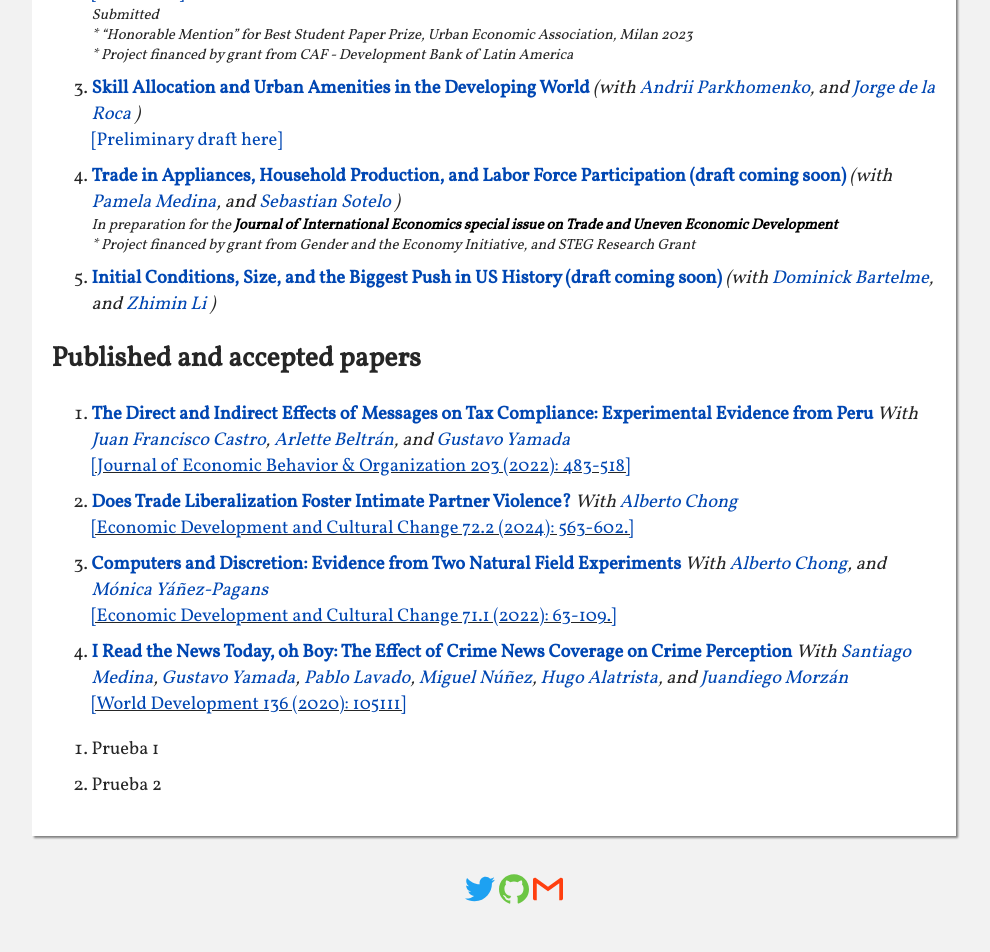
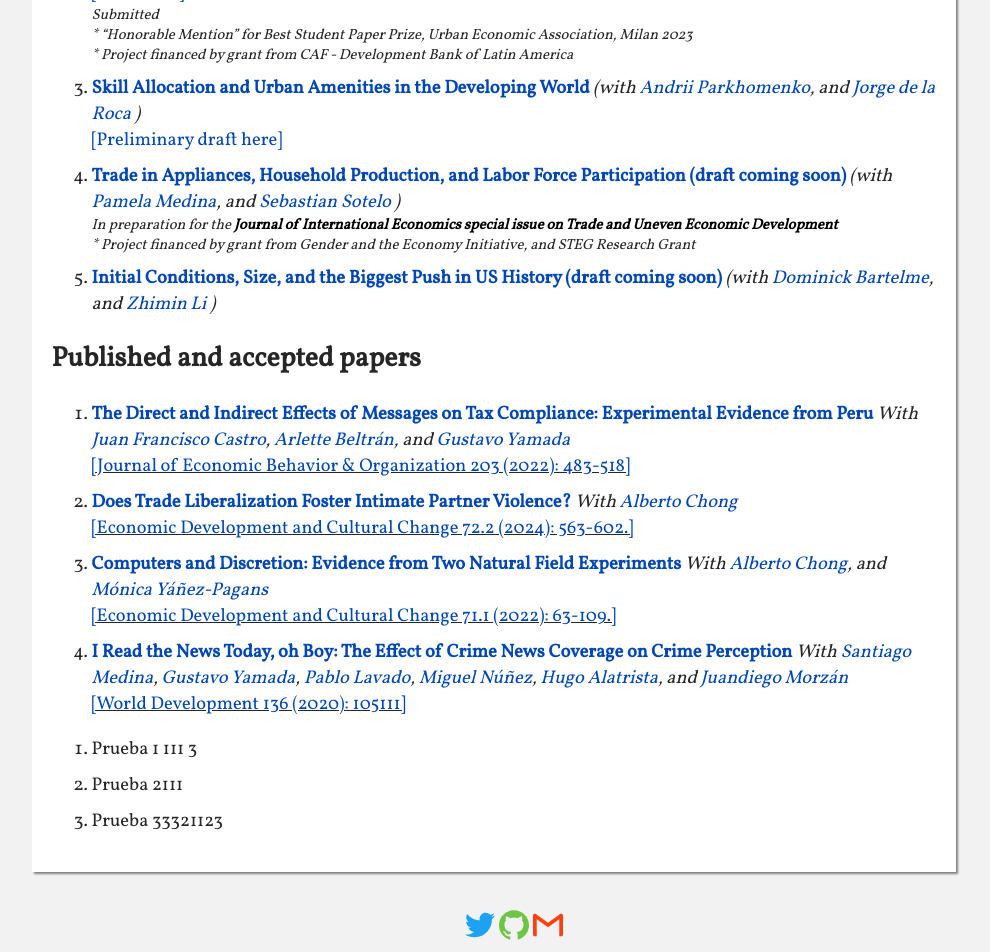
Before and after one commit to dvelasquezc/dvelasquezc.github.io, a Jekyll site: the page built from index.md, in a window 1280 px wide. Shown: the part 792-1744 px from the top of the page, without its empty margins (146-1136 px from the left). Built offline with Jekyll 4.4.1, drawn with Linux system fonts in a browser that asks for light colours; some web fonts are replaced; before the commit the page ends 1708 px from its top, so only the background shows below that.

```diff
--- a/index.md
+++ b/index.md
@@ -224,9 +224,11 @@
 
 <div>
 	<ol>
-		<li> Prueba 1
+		<li> Prueba 1	111 3
 		</li>
-		<li> Prueba 2
+		<li> Prueba 2111
+		</li>
+		<li> Prueba 33321123
 		</li>
 	</ol>
 </div>
```
